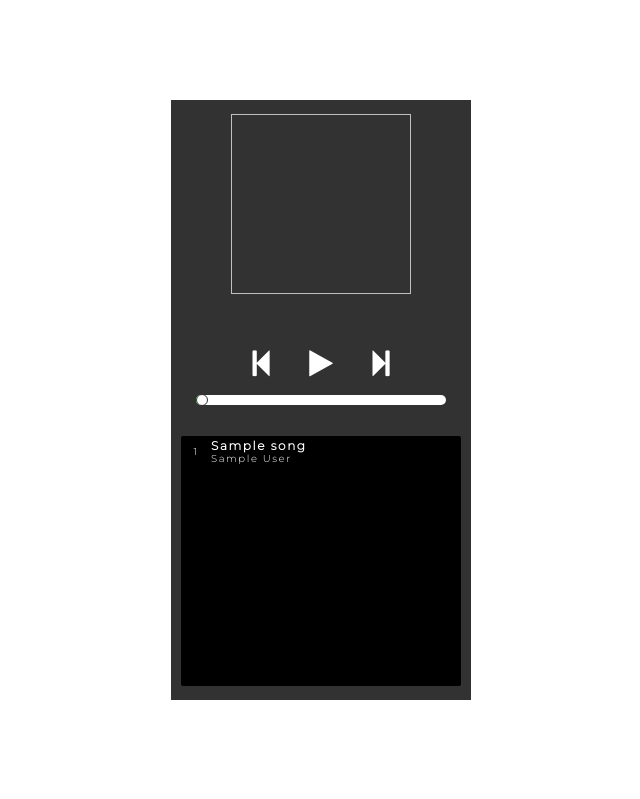
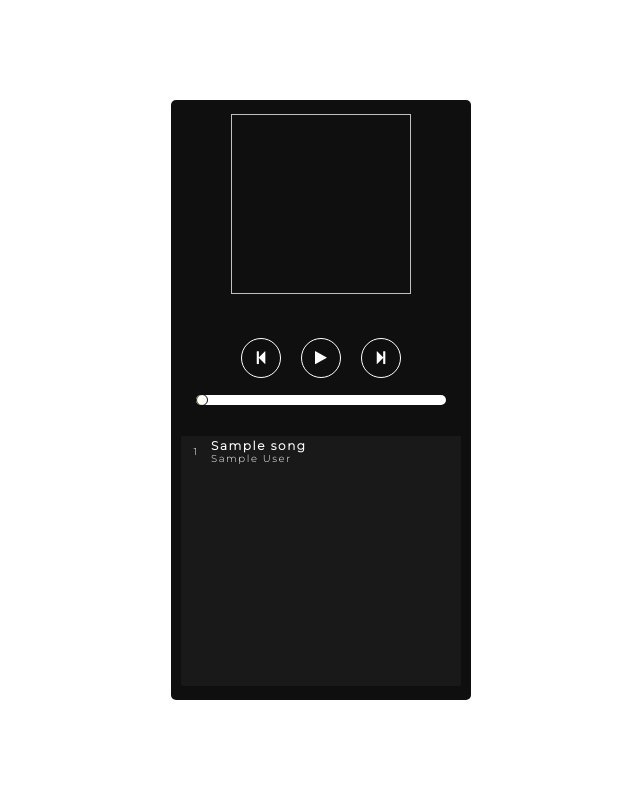
Before and after one commit to lukaszsliwinski/music_player, a Django app: template player/templates/player/index.html in a window 1280 px wide. Shown: the whole page, without its empty margins (319-959 px from the left). Run offline with Django 3.2, Linux system fonts and the light colour scheme; the template is opened without the code that fills it: most values are stand-ins (such as "Sample title", 1, 10 or a date in 2020).

Commit message:
Set colors used in app

```diff
--- a/player/static/player/player.js
+++ b/player/static/player/player.js
@@ -28,7 +28,7 @@ function createObjList() {
   };
 
   return songObjs;
-}
+};
 
 
 // Load audio file to 'songAudio' variable
@@ -125,10 +125,6 @@ function updateActiveSong(songId) {
 // Change slider position
 function changeDuration(rangeElement) {
   songAudio.currentTime = parseInt(songAudio.duration * rangeElement.value/100);
-
-
-  // let position = songAudio.duration * (slider.value / 100);
-  // songAudio.currentTime = position;
 };
 
 
--- a/player/static/player/playlist.css
+++ b/player/static/player/playlist.css
@@ -1,35 +1,11 @@
 /* playlist style */
 .app__playlist {
-    background-color: black;
+    background-color: var(--playlist-background);
     height: 250px;
     width: 280px;
     overflow-y: auto;
     border-radius: 2px;
 }
-
-.app__playlist::-webkit-scrollbar {
-    width: 10px;
-}
-
-
-.app__playlist::-webkit-scrollbar-track {
-    background: #adadad;
-}
-
-
-
-
-.app__playlist::-webkit-scrollbar-thumb {
-    background: rgb(120, 120, 120);
-}
-
-
-
-
-.app__playlist::-webkit-scrollbar-thumb:hover {
-    background: rgb(80, 80, 80);
-}
-
 
 .playlist__song {
     display: flex;
@@ -70,5 +46,19 @@
 
 
 .now-playing {
-    color: var(--green);
+    color: var(--main);
 }
+
+
+
+.app__playlist::-webkit-scrollbar {
+    width: 10px;
+}
+
+.app__playlist::-webkit-scrollbar-thumb {
+    background: var(--scrollbar);
+}
+
+.app__playlist::-webkit-scrollbar-thumb:hover {
+    background: var(--scrollbar-hover);
+}
--- a/player/static/player/slider.css
+++ b/player/static/player/slider.css
@@ -21,13 +21,13 @@ input[type=range]::-webkit-slider-thumb {
     height: 10px;
     background: white;
     cursor: pointer;
-    box-shadow: -140px 0 0 130px var(--green);
+    box-shadow: -140px 0 0 130px var(--main);
 
     margin-top: -1px;
 }
 
 input[type=range]::-webkit-slider-thumb:hover {
-    background-color: var(--green);
+    background-color: var(--main);
 }
 
 input[type=range]::-moz-range-thumb {
@@ -40,7 +40,7 @@ input[type=range]::-moz-range-thumb {
     height: 10px;
     background: white;
     cursor: pointer;
-    box-shadow: -140px 0 0 130px var(--green);
+    box-shadow: -140px 0 0 130px var(--main);
 }
 
 input[type=range]::-webkit-slider-runnable-track {
--- a/player/static/player/style.css
+++ b/player/static/player/style.css
@@ -1,16 +1,23 @@
 @import url('https://fonts.googleapis.com/css2?family=Montserrat:wght@200;300&display=swap');
 /* font-family: 'Montserrat', sans-serif; */
+
+
+/* used colors */
+:root {
+    --main: rgb(200, 200, 0);
+    --background: rgb(15, 15, 15);
+    --playlist-background: rgb(25, 25, 25);
+    --song-hover: rgb(40, 40, 40);
+    --scrollbar: rgb(120, 120, 120);
+    --scrollbar-hover: rgb(80, 80, 80);
+}
+
 
 body {
     font-family: 'Montserrat', sans-serif;
     user-select: none;
     letter-spacing: .1em;
     color: white;
-}
-
-:root {
-    --green: rgb(0, 200, 0);
-    --background: rgb(50, 50, 50);
 }
 
 .container {
@@ -28,6 +35,7 @@ body {
     width: 300px;
     height: 600px;
     background-color: var(--background);
+    border-radius: 5px;
 }
 
 .app__inf {
@@ -40,16 +48,16 @@ body {
 .inf__cover {
     width: 180px;
     height: 180px;
-    margin-bottom: 10px;
+    margin-bottom: 15px;
 }
 
 .inf__title {
-    font-size: 18px;
+    font-size: 14px;
     font-weight: bold;
     text-transform: uppercase;
 }
 
-.inf__artist {
+.inf__author {
     font-size: 12px;
     font-variant: small-caps;
 }
@@ -74,13 +82,14 @@ button {
     width: 40px;
     height: 40px;
     padding: 5px;
-    margin: 10px;
-    font-size: 30px;
+    margin: 0 10px 15px;
+    font-size: 15px;
     color: white;
-    /* zostawić zakomentowane, usunąć na produkcji */
-    /* border: 1px solid white; */
+    border: 1px solid white;
+    border-radius: 50%;
 }
 
 button:hover {
-    color: var(--green);
+    color: var(--main);
+    border-color: var(--main);
 }
--- a/player/templates/player/index.html
+++ b/player/templates/player/index.html
@@ -25,7 +25,7 @@
             <section class="app__inf">
                 <img class="inf__cover" id="cover"></img>
                 <h1 class="inf__title" id="title"></h1>
-                <h2 class="inf__artist" id="artist"></h2>
+                <h2 class="inf__author" id="author"></h2>
             </section>
             <section class="app__controls">
                 <div class="app__btns">
```
Also changed, not shown: other parts of player/static/player/playlist.css (+1 -1 lines).
